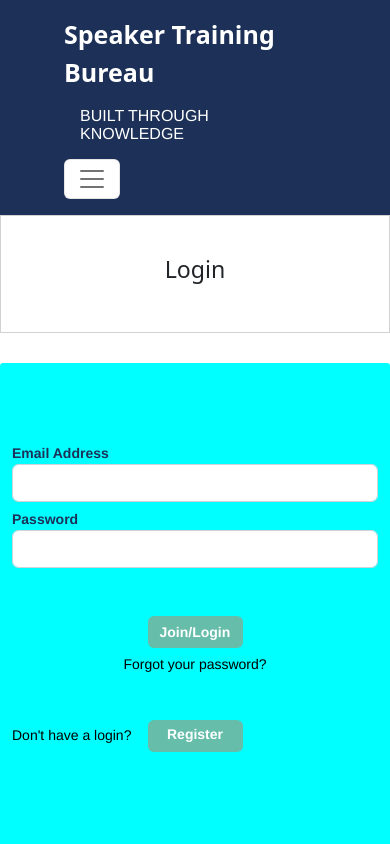
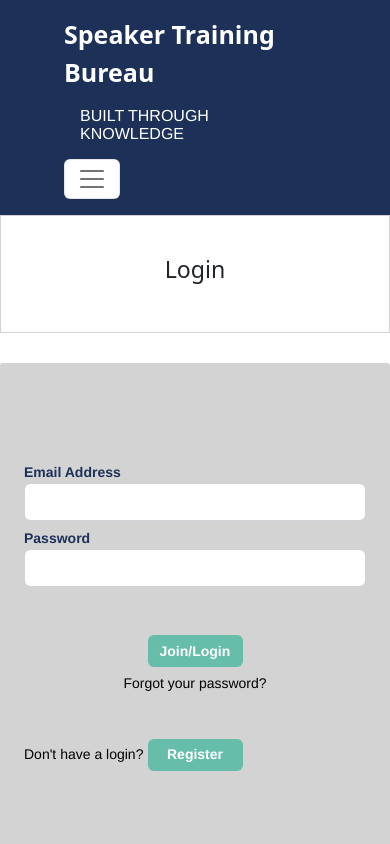
Before and after one commit to Alvi97/interactive-pharma-dev, an Angular app: page /log-in in a window 390 px wide. Shown: the top 844 px of the page. Built offline with nearby package versions, Linux system fonts and the light colour scheme.

Commit message:
login-form

```diff
--- a/src/app/feature/log-in/log-in.component.html
+++ b/src/app/feature/log-in/log-in.component.html
@@ -1,5 +1,5 @@
-<div class="container col-lg-3 col-md-6 col-sm-8">
-        <form [formGroup]="loginForm" (ngSubmit)="createLogin()" class="form w-100" >
+<div class="container p-4">
+        <form [formGroup]="loginForm" (ngSubmit)="createLogin()" class="form w-100 " >
                 <div class="form-group pt-1 w-100 ">
                     <label for="formGroupExampleInput">Email Address</label>
                     <input type="email" class="form-control" id="formGroupExampleInput" formControlName="email">
--- a/src/app/feature/log-in/log-in.component.scss
+++ b/src/app/feature/log-in/log-in.component.scss
@@ -1,10 +1,16 @@
 .container {
   margin-top: 30px;
   height: 504px;
+  width: 520px;
   border-radius: 3px;
-  background-color: aqua;
+  background-color: lightgray;//just for test
+
 }
-
+@media (max-width: 570px) {
+  .container{
+    width: 100%;
+}
+}
 .form {
   padding-top: 20%;
 }
```
